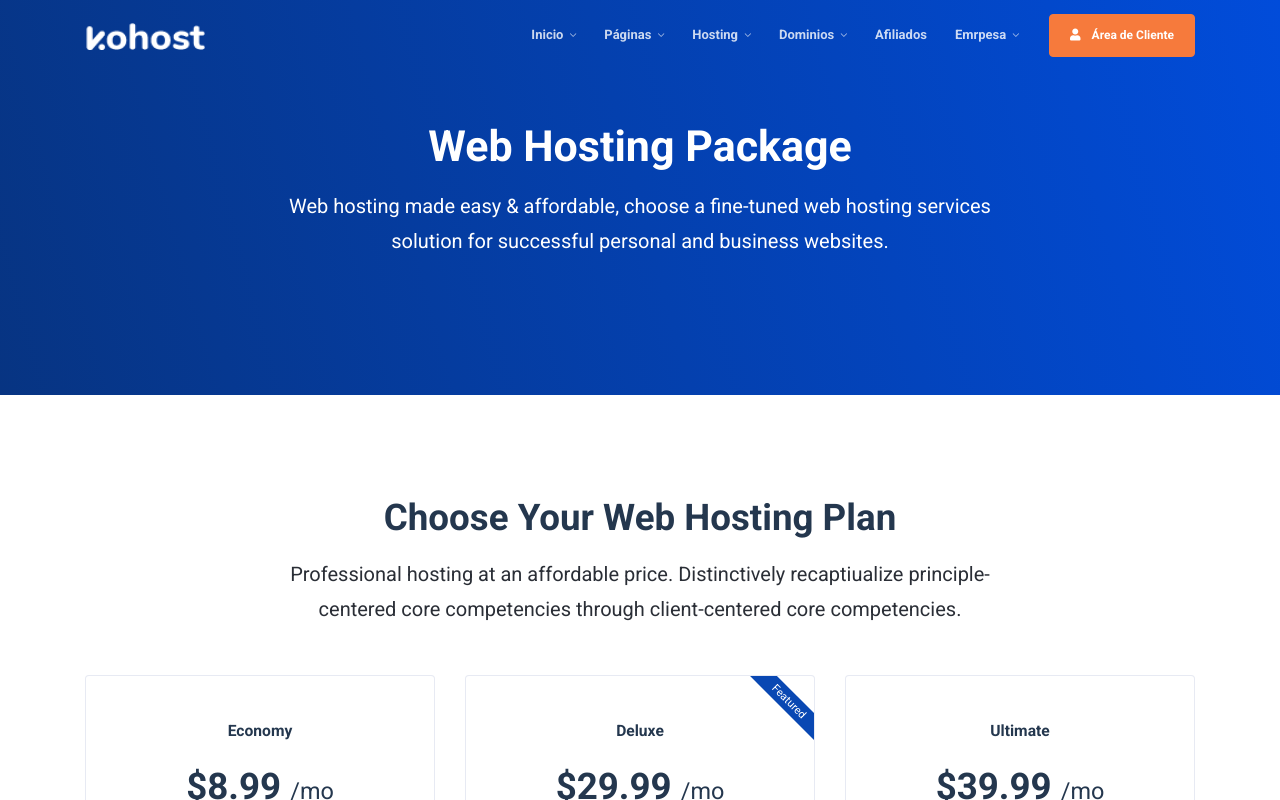
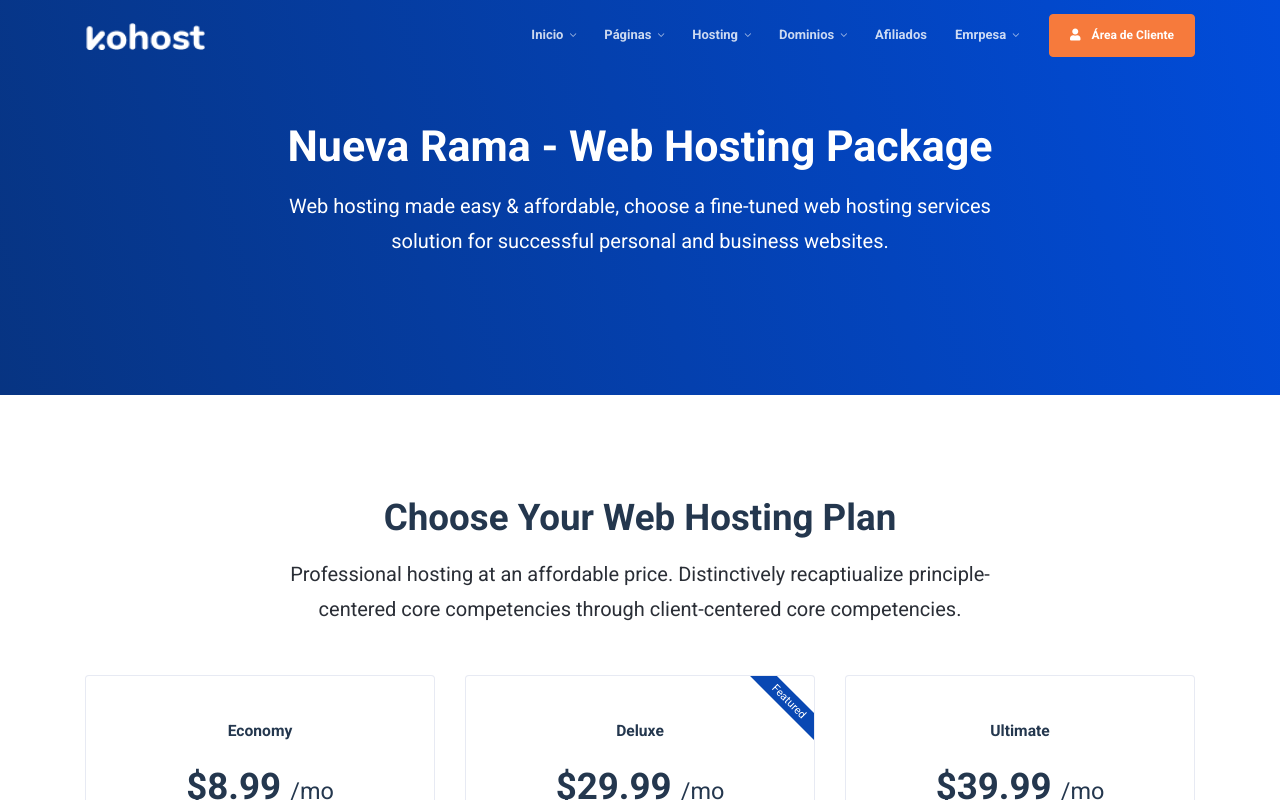
Before and after one commit to ronaldlopezb/MasterHotsPeru, a React (Create React App) app: page /web-hosting in a window 1280 px wide. Shown: the top 800 px of the page. Built offline with nearby package versions, Linux system fonts and the light colour scheme.

Commit message:
Nuevas Cabeceras en NuevaRama

```diff
--- a/src/components/Cabeceras/CabeceraHome.jsx
+++ b/src/components/Cabeceras/CabeceraHome.jsx
@@ -12,7 +12,7 @@ const CabeceraHome = () => {
                                     <div className="headline mb-4">
                                         <p className="mb-0"><i className="fas fa-bell rounded-circle mr-2"></i> <span className="font-weight-bold">30% de descuento </span> en el primer año de contratación</p>
                                     </div>
-                                    <h1 className="text-white">Home - Unlimited Domain & Hosting in One Platform</h1>
+                                    <h1 className="text-white">Nueva Rama - Unlimited Domain & Hosting in One Platform</h1>
                                     <p className="lead">A ton of website hosting options, 99.9% uptime guarantee, free SSL certificate, easy WordPress installs.</p>
 
                                     <div className="action-btns mt-4">
--- a/src/components/Cabeceras/CabeceraHosting.jsx
+++ b/src/components/Cabeceras/CabeceraHosting.jsx
@@ -8,7 +8,7 @@ const CabeceraHosting = () => {
                     <div className="row justify-content-center">
                         <div className="col-md-7 col-lg-8">
                             <div className="hero-content-wrap text-white text-center position-relative">
-                                <h1 className="text-white">Web Hosting Package</h1>
+                                <h1 className="text-white">Nueva Rama - Web Hosting Package</h1>
                                 <p className="lead">Web hosting made easy & affordable, choose a fine-tuned web hosting services solution for successful personal and business websites.</p>
                             </div>
                         </div>
```
